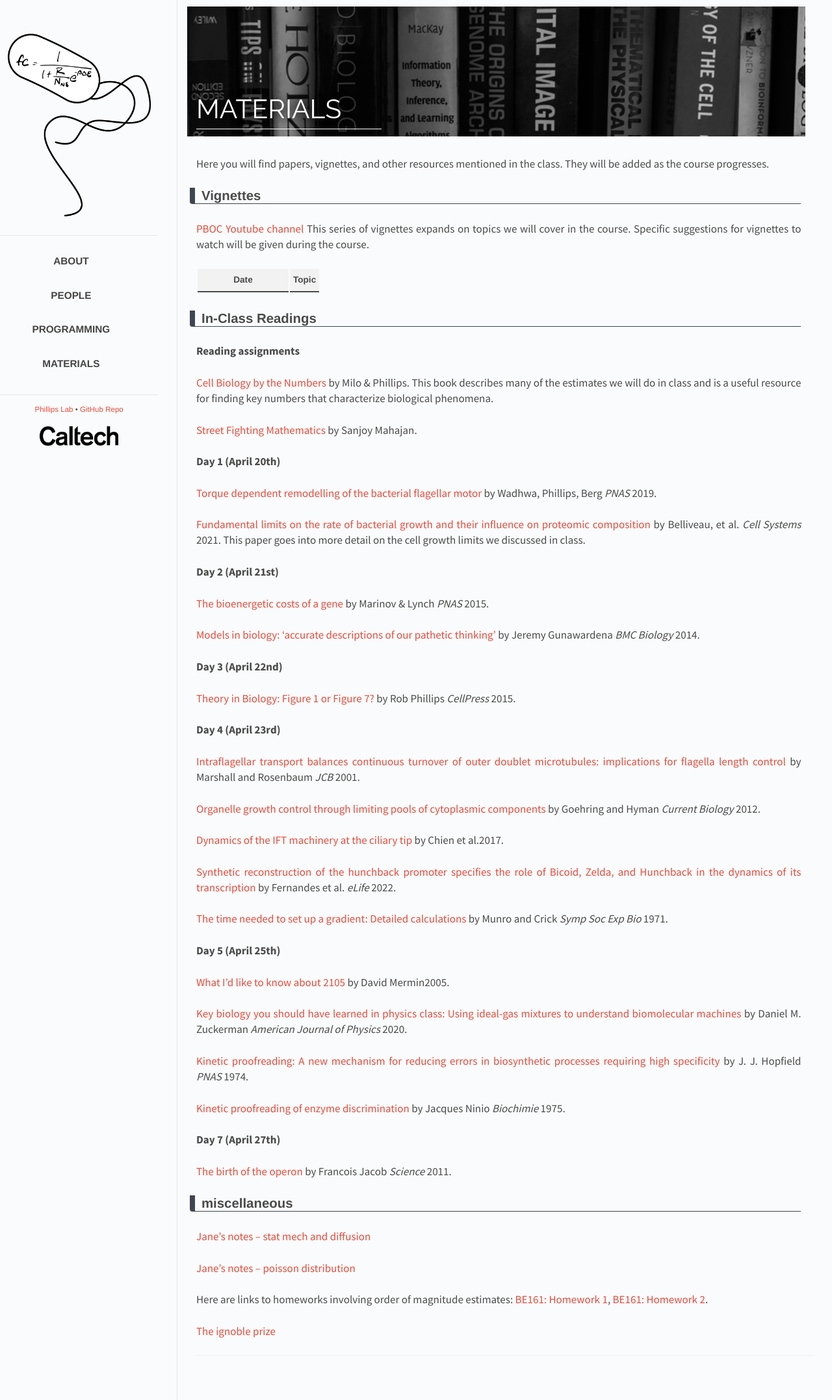
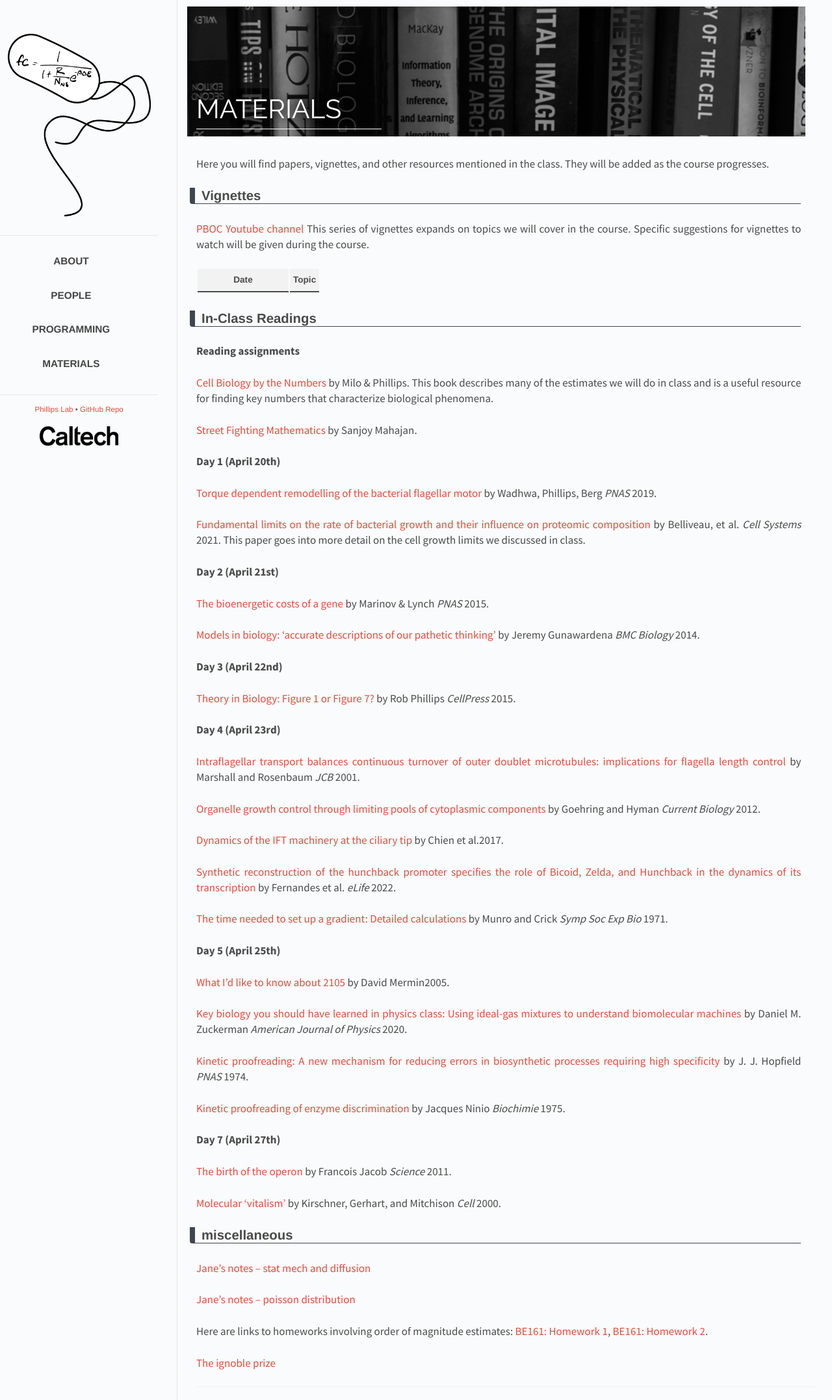
Before and after one commit to RPGroup-PBoC/pboc22_heidelberg, a Jekyll site: the page built from _posts/2022-01-28-materials.md, in a window 1280 px wide. Shown: the whole page at 65% size. Built offline with Jekyll 4.4.1, drawn with Linux system fonts in a browser that asks for light colours.

Commit message:
added molecular vitalism

```diff
--- a/_data/papers.yaml
+++ b/_data/papers.yaml
@@ -103,6 +103,12 @@ Day 7 (April 27th):
    journal: "Science"
    year: "2011"
    link: "https://www.science.org/doi/epdf/10.1126/science.1207943"
+
+ - title: "Molecular 'vitalism'"
+   author: "Kirschner, Gerhart, and Mitchison"
+   journal: "Cell"
+   year: "2000"
+   link: "https://www.cell.com/action/showPdf?pii=S0092-8674%2800%2981685-2"
 
 # Day 1 (September 9th):
 #   - title: "The biomass distribution on Earth"
```
